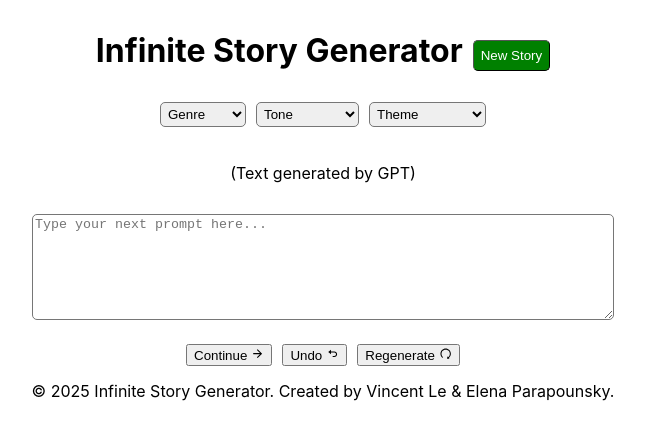
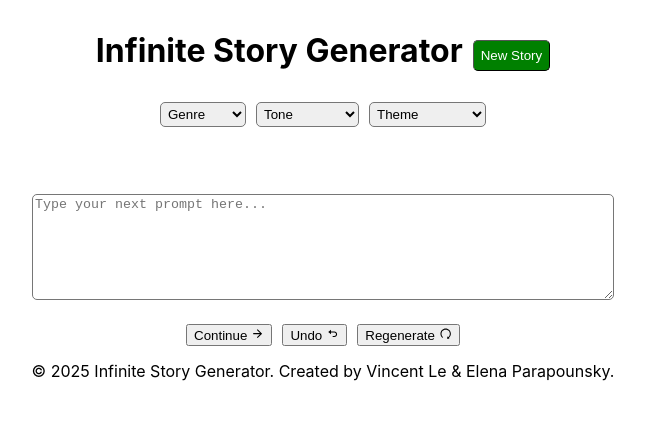
Before and after one commit to eparapounsky/infinite-story, a React (Create React App) app in the folder frontend/: page / in a window 1280 px wide. Shown: the top 440 px of the page, without its empty margins (317-962 px from the left). Built offline with nearby package versions, Linux system fonts and the light colour scheme.

Commit message:
remove story and image text placeholders

```diff
--- a/frontend/src/App.js
+++ b/frontend/src/App.js
@@ -126,12 +126,11 @@ function App() {
       {imageUrl && (
         <div className="image">
           <img src={imageUrl} alt="Illustration for story" />
-          <p>(Image generated by DALL·E)</p>
         </div>
       )}
 
       <div className="story">
-        <p>{story || "(Text generated by GPT)"}</p>
+        <p>{story}</p>
       </div>
 
       <textarea
```
